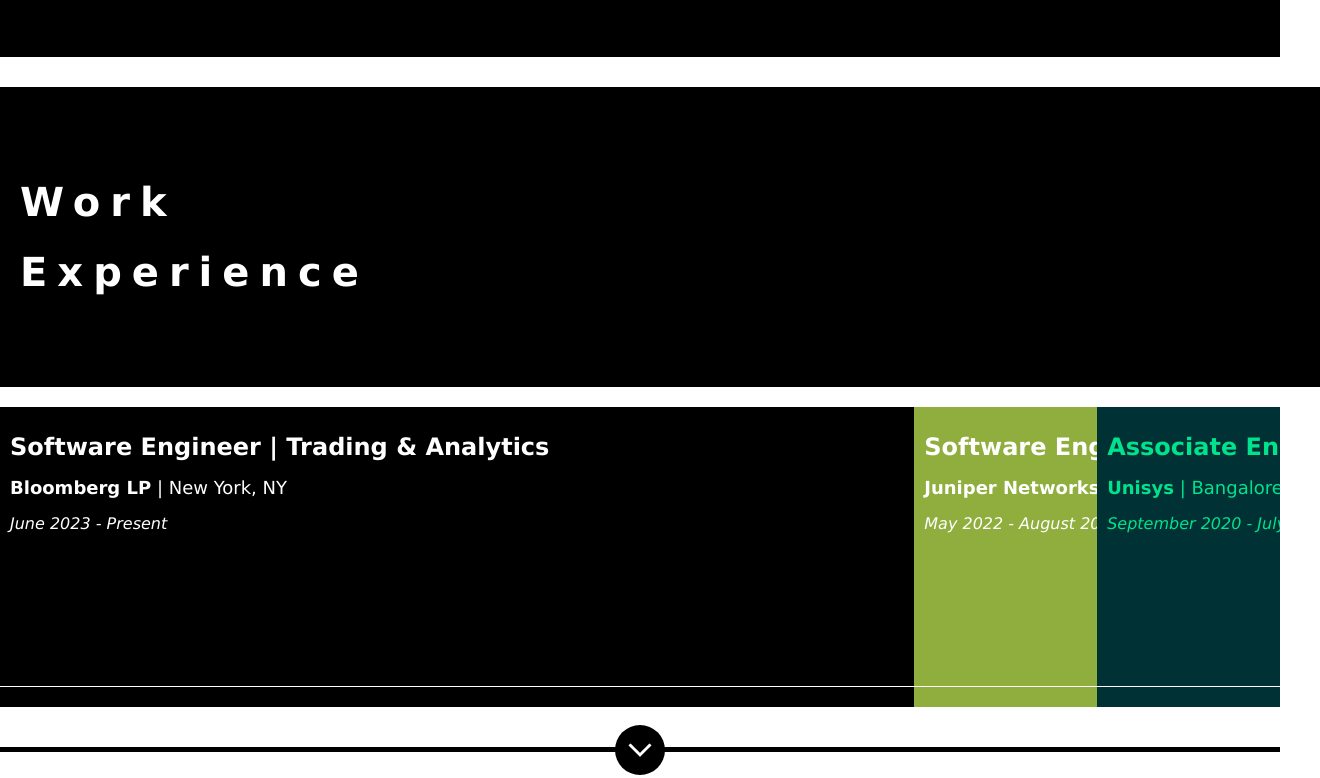
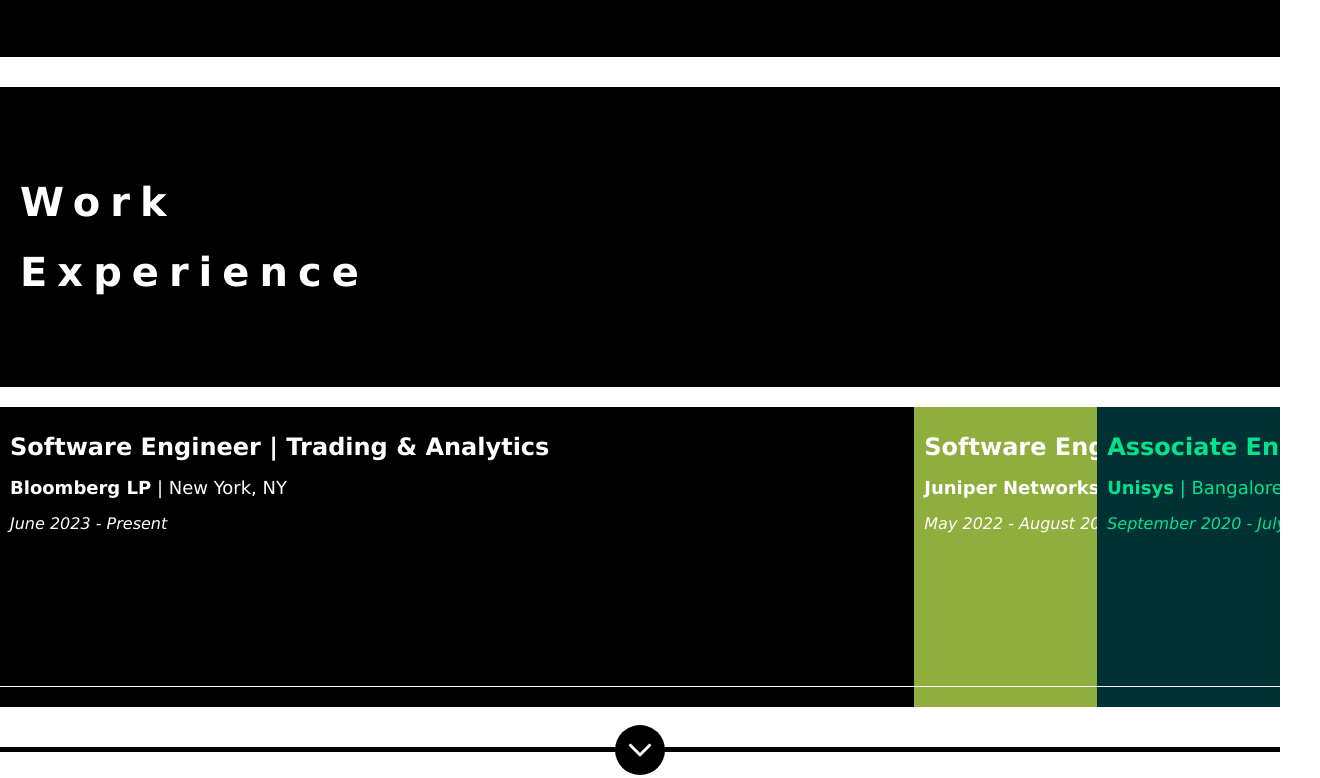
Before and after one commit to fallen-axe-shay/fallen-axe-shay.github.io, a plain HTML site: page index.html in a window 1280 px wide. Shown: the part 561-1339 px from the top of the page, 1320 px wide, since content can reach past the window. Drawn offline with nearby package versions, Linux system fonts and the light colour scheme; grey boxes are pictures that could not be loaded.

Commit message:
Update scrolling-styles.css

```diff
--- a/styles/scrolling-styles.css
+++ b/styles/scrolling-styles.css
@@ -52,7 +52,6 @@
     margin-top: 10px;
     margin-bottom: 10px;
     padding: 20px;
-    margin-right: 2px;
     z-index: 5;
     background-size: cover;
     background-repeat: no-repeat;
@@ -61,7 +60,7 @@
     background-color: rgba(0, 0, 0, 1);
     transition: background-color 0.5s ease-in-out,background-image 0.1s ease-in-out;
     text-align: left;
-    width: 100%;
+    width: inherit;
     word-spacing:9999px;
     line-height: 70px;
     letter-spacing: 10px;
```
